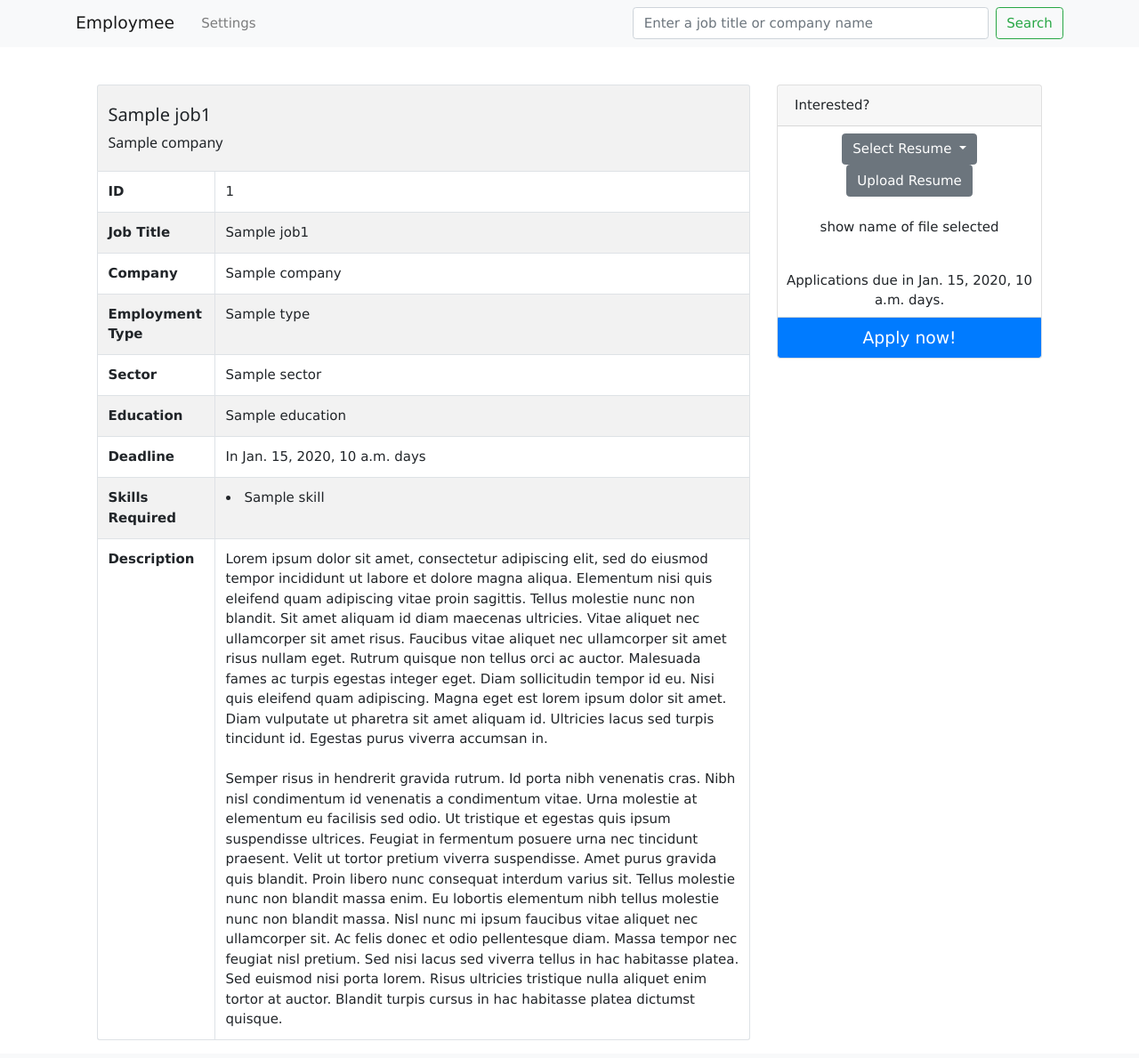
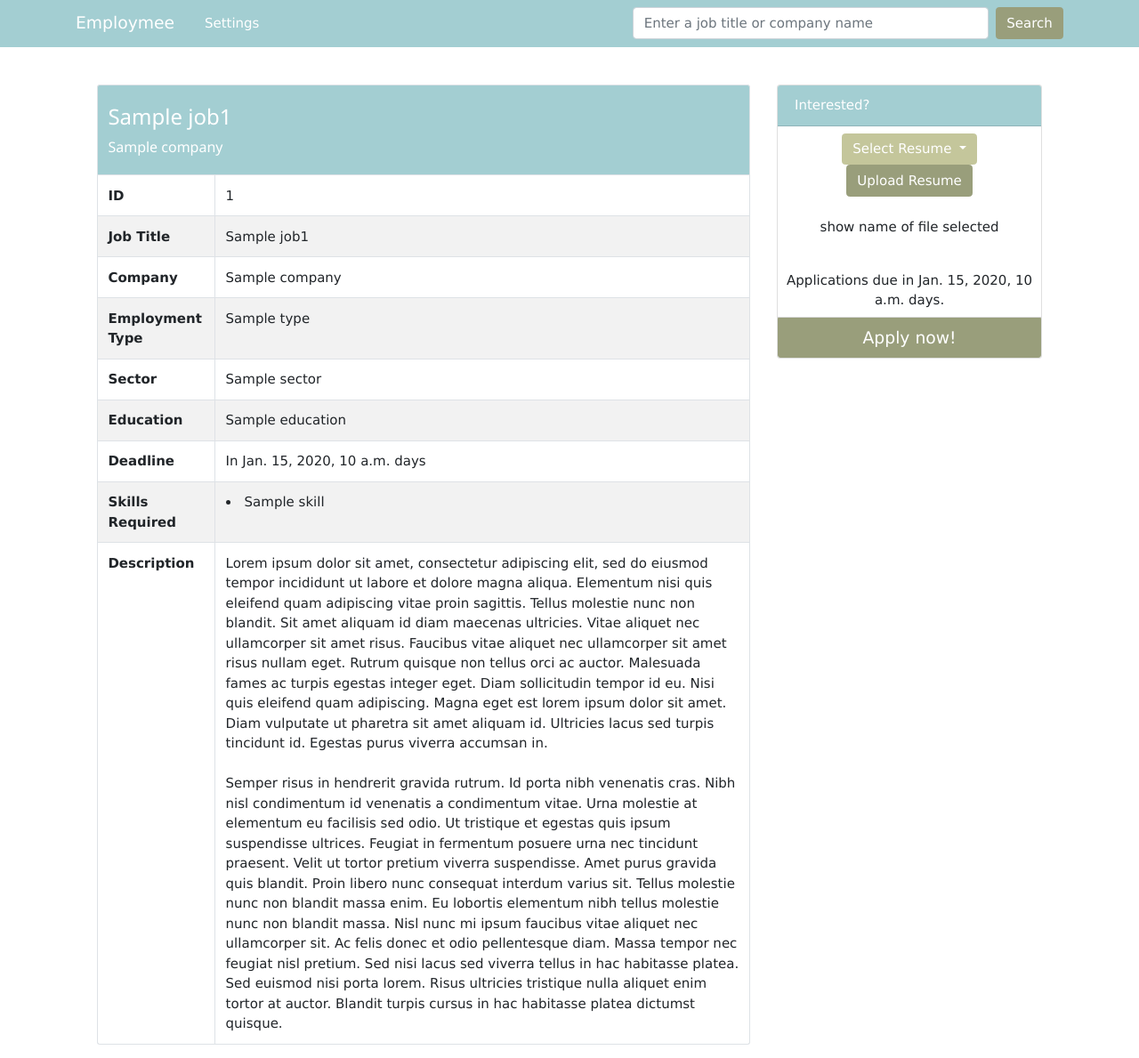
Before and after one commit to andrewzulaybar/employmee, a Django app: template jobportal/templates/jobportal/details/details.html in a window 1280 px wide. Shown: the whole page at 89% size. Run offline with Django 3.2, Linux system fonts and the light colour scheme; the template is opened without the code that fills it: most values are stand-ins (such as "Sample title", 1, 10 or a date in 2020); some libraries are stand-ins or nearby versions.

Commit message:
Edited css on all pages.

```diff
--- a/jobportal/static/jobportal/css/details.css
+++ b/jobportal/static/jobportal/css/details.css
@@ -8,6 +8,7 @@
 
 #tableheader{
     border-radius: 3px 3px 0px 0px;
+    background-color: #a3ced2;
 }
 
 #tablehlast{
--- a/jobportal/static/jobportal/css/login.css
+++ b/jobportal/static/jobportal/css/login.css
@@ -9,18 +9,8 @@
 }
 
 .loginmsgheart {
-    color: #F4D29A;
+    color: #edcb95;
     text-align: center;
-}
-
-.regbutton {
-    background: #999E7B;
-    text-color: white;
-}
-
-.loginbutton {
-    background: #d1d3a5;
-    text-color: white;
 }
 
 .loginbar {
@@ -32,11 +22,3 @@
 .loginrow {
     height:100%;
 }
-
-.login-header {
-    background-color: #F4D29A;
-}
-
-.login-header-text {
-    color: white;
-}
--- a/jobportal/static/jobportal/css/main.css
+++ b/jobportal/static/jobportal/css/main.css
@@ -5,16 +5,35 @@ html, body {
     padding-top: 40px;
 }
 
-.navbar {
-  overflow: hidden;
-  background-color: #333;
-  position: fixed; /* Set the navbar to fixed position */
-  top: 0; /* Position the navbar at the top of the page */
-  width: 100%; /* Full width */
-  z-index:1;
-}
-
 .scrollable{
     overflow-y: auto;
     max-height: 240px;
 }
+
+.btn:hover, .btn:focus, .btn:active, .btn.active, .open>.dropdown-toggle.btn {
+    color: #fff;
+    background-color: #edcb95;
+    border-color: #edcb95;
+}
+
+.btn-primary {
+    background: #c4c69b;
+    border-color: #c4c69b;
+    text-color: white;
+
+}
+
+.btn-success {
+    background: #999e7b;
+    border-color: #999e7b;
+    text-color: white;
+
+}
+
+.card-header {
+    background-color: #a3ced2;
+}
+
+.header-text {
+    color: white;
+}
--- /dev/null
+++ b/jobportal/static/jobportal/css/navbar.css
@@ -0,0 +1,135 @@
+.navbar {
+  overflow: hidden;
+  background-color: #a3ced2;
+  position: fixed; /* Set the navbar to fixed position */
+  top: 0; /* Position the navbar at the top of the page */
+  width: 100%; /* Full width */
+  z-index:1;
+}
+
+.navbar {
+  background-color: #a3ced2;
+}
+.navbar .navbar-brand {
+  color: #ffffff;
+}
+.navbar .navbar-brand:hover,
+.navbar .navbar-brand:focus {
+  color: #edcb95;
+}
+.navbar .navbar-text {
+  color: #ffffff;
+}
+.navbar .navbar-text a {
+  color: #edcb95;
+}
+.navbar .navbar-text a:hover,
+.navbar .navbar-text a:focus {
+  color: #edcb95;
+}
+.navbar .navbar-nav .nav-link {
+  color: #ffffff;
+  border-radius: .25rem;
+  margin: 0 0.25em;
+}
+.navbar .navbar-nav .nav-link:not(.disabled):hover,
+.navbar .navbar-nav .nav-link:not(.disabled):focus {
+  color: #edcb95;
+}
+.navbar .navbar-nav .nav-item.active .nav-link,
+.navbar .navbar-nav .nav-item.active .nav-link:hover,
+.navbar .navbar-nav .nav-item.active .nav-link:focus,
+.navbar .navbar-nav .nav-item.show .nav-link,
+.navbar .navbar-nav .nav-item.show .nav-link:hover,
+.navbar .navbar-nav .nav-item.show .nav-link:focus {
+  color: #edcb95;
+  background-color: #a3ced2;
+}
+.navbar .navbar-toggle {
+  border-color: #a3ced2;
+}
+.navbar .navbar-toggle:hover,
+.navbar .navbar-toggle:focus {
+  background-color: #a3ced2;
+}
+.navbar .navbar-toggle .navbar-toggler-icon {
+  color: #ffffff;
+}
+.navbar .navbar-collapse,
+.navbar .navbar-form {
+  border-color: #ffffff;
+}
+.navbar .navbar-link {
+  color: #ffffff;
+}
+.navbar .navbar-link:hover {
+  color: #edcb95;
+}
+
+@media (max-width: 575px) {
+  .navbar-expand-sm .navbar-nav .show .dropdown-menu .dropdown-item {
+    color: #ffffff;
+  }
+  .navbar-expand-sm .navbar-nav .show .dropdown-menu .dropdown-item:hover,
+  .navbar-expand-sm .navbar-nav .show .dropdown-menu .dropdown-item:focus {
+    color: #edcb95;
+  }
+  .navbar-expand-sm .navbar-nav .show .dropdown-menu .dropdown-item.active {
+    color: #edcb95;
+    background-color: #a3ced2;
+  }
+}
+
+@media (max-width: 767px) {
+  .navbar-expand-md .navbar-nav .show .dropdown-menu .dropdown-item {
+    color: #ffffff;
+  }
+  .navbar-expand-md .navbar-nav .show .dropdown-menu .dropdown-item:hover,
+  .navbar-expand-md .navbar-nav .show .dropdown-menu .dropdown-item:focus {
+    color: #edcb95;
+  }
+  .navbar-expand-md .navbar-nav .show .dropdown-menu .dropdown-item.active {
+    color: #edcb95;
+    background-color: #a3ced2;
+  }
+}
+
+@media (max-width: 991px) {
+  .navbar-expand-lg .navbar-nav .show .dropdown-menu .dropdown-item {
+    color: #ffffff;
+  }
+  .navbar-expand-lg .navbar-nav .show .dropdown-menu .dropdown-item:hover,
+  .navbar-expand-lg .navbar-nav .show .dropdown-menu .dropdown-item:focus {
+    color: #edcb95;
+  }
+  .navbar-expand-lg .navbar-nav .show .dropdown-menu .dropdown-item.active {
+    color: #edcb95;
+    background-color: #a3ced2;
+  }
+}
+
+@media (max-width: 1199px) {
+  .navbar-expand-xl .navbar-nav .show .dropdown-menu .dropdown-item {
+    color: #ffffff;
+  }
+  .navbar-expand-xl .navbar-nav .show .dropdown-menu .dropdown-item:hover,
+  .navbar-expand-xl .navbar-nav .show .dropdown-menu .dropdown-item:focus {
+    color: #edcb95;
+  }
+  .navbar-expand-xl .navbar-nav .show .dropdown-menu .dropdown-item.active {
+    color: #edcb95;
+    background-color: #a3ced2;
+  }
+}
+
+.navbar-expand .navbar-nav .show .dropdown-menu .dropdown-item {
+  color: #ffffff;
+}
+.navbar-expand .navbar-nav .show .dropdown-menu .dropdown-item:hover,
+.navbar-expand .navbar-nav .show .dropdown-menu .dropdown-item:focus {
+  color: #edcb95;
+}
+.navbar-expand .navbar-nav .show .dropdown-menu .dropdown-item.active {
+  color: #edcb95;
+  background-color: #a3ced2;
+}
--- a/jobportal/static/jobportal/css/sort-filter.css
+++ b/jobportal/static/jobportal/css/sort-filter.css
@@ -1,3 +1,7 @@
 .filterby {
     margin-top: 30px;
 }
+
+#filter-by, #sort-by {
+    background-color: #a3ced2;
+}
--- a/jobportal/templates/jobportal/base.html
+++ b/jobportal/templates/jobportal/base.html
@@ -14,6 +14,7 @@
         <link rel="stylesheet" type="text/css" href="{% static 'jobportal/css/login.css' %}">
         <link rel="stylesheet" type="text/css" href="{% static 'jobportal/css/home.css' %}">
         <link rel="stylesheet" type="text/css" href="{% static 'jobportal/css/sort-filter.css' %}">
+        <link rel="stylesheet" type="text/css" href="{% static 'jobportal/css/navbar.css' %}">
 
         <link rel="stylesheet" href="https://www.w3schools.com/w3css/4/w3.css">
         <link rel="stylesheet" href="https://cdnjs.cloudflare.com/ajax/libs/font-awesome/4.7.0/css/font-awesome.min.css">
@@ -22,7 +23,7 @@
     </head>
     <body id="override">
     {% block whole-navbar %}
-        <nav class="navbar navbar-fixed-top navbar-expand-lg navbar-light bg-light">
+        <nav class="navbar navbar-fixed-top navbar-expand-lg">
             <div class="container">
                 {% block employmee %}
                 <a class="navbar-brand" href="{% url 'home' %}">Employmee</a>
@@ -44,9 +45,10 @@
                         <input class="form-control mr-sm-2" type="text" placeholder="Enter a job title or company name"
                                style="width: 400px;">
                         {% endblock search %}
-                        <button class="btn btn-outline-success my-2 my-sm-0" type="submit">Search</button>
+                        <button class="btn btn-success my-2 my-sm-0" type="submit">Search</button>
                     </form>
                 </div>
+            </div>
         </nav>
     {% endblock whole-navbar %}
 
--- a/jobportal/templates/jobportal/create-posting.html
+++ b/jobportal/templates/jobportal/create-posting.html
@@ -22,7 +22,7 @@
 <div class="col-10 offset-1">
     <div class="card p-0">
         <div class="card-header">
-            Create Posting
+            <div class="text header-text">Create Posting</div>
         </div>
         <div class="card-body">
             <form>
@@ -59,13 +59,13 @@
                     <span style="float:left;"><input type="text" class="form-control"></span>
                     <span style="float:left;" class="text ml-2 mr-2"><input type="text" class="form-control"></span>
                     <span style="float:left;" class="text mt-2"><label>years of experience</label></span>
-                    <button type="submit" class="btn btn-link btn-sm mt ml-3">+ Add another skill</button>
+                    <button type="submit" class="btn btn-link btn-sm mt ml-3" id="add-skill">+ Add another skill</button>
                 </div>
                 <div class="form-group">
                     <label>Description</label>
                     <input type="text" class="form-control">
                 </div>
-                <button type="submit" class="btn btn-primary">Post Job</button>
+                <button type="submit" class="btn btn-success">Post Job</button>
             </form>
         </div>
     </div>
--- a/jobportal/templates/jobportal/details/details.html
+++ b/jobportal/templates/jobportal/details/details.html
@@ -11,8 +11,8 @@
             <tr>
                 <td colspan="2" id="tableheader">
                     {% block tableheader %}{% endblock tableheader %}
-                    <div class="text-md-left"><h4>{{ job.job1.title }}</h4>
-                        <h6>{{ job.job1.company }}</h6></div></td></tr>
+                    <div class="text header-text"><div class="text-md-left"><h3>{{ job.job1.title }}</h3>
+                        <h6>{{ job.job1.company }}</h6></div></div></td></tr>
             {% block details %}
             <tr>
                 <th scope="row" class="details">ID</th>
@@ -65,12 +65,12 @@
     <div class="col-sm-6 col-md-3">
         <div class="card mt-3">
             <div class="card-header">
-                Interested?
+                <div class="text header-text">Interested?</div>
             </div>
             <div class="card-body p-2 text-center">
                 <div class="dropdown">
                     <div class="btn-group align-middle">
-                        <button class="btn btn-m btn-secondary dropdown-toggle"
+                        <button class="btn btn-m btn-primary dropdown-toggle"
                                 type="button" id="dropdownMenu1" data-toggle="dropdown"
                                 aria-haspopup="true" aria-expanded="false">
                             Select Resume
@@ -80,13 +80,13 @@
                             <a class="dropdown-item" href="#!">Resume2</a>
                         </div>
                     </div>
-                    <button type="button" class="btn btn-m btn-secondary">Upload Resume</button>
+                    <button type="button" class="btn btn-m btn-success">Upload Resume</button>
                 </div>
                 <p class="card-text"><br>show name of file selected</p>
                 <p class="card-text"><br>Applications due in {{ job.job1.deadline }} days.</p>
             </div>
             <div class="card-footer p-0">
-                <button type="button" class="btn btn-lg btn-primary btn-block" id="apply">Apply now!</button>
+                <button type="button" class="btn btn-lg btn-success btn-block" id="apply">Apply now!</button>
             </div>
         </div>
     </div>
--- a/jobportal/templates/jobportal/settings/settings-comp.html
+++ b/jobportal/templates/jobportal/settings/settings-comp.html
@@ -24,7 +24,7 @@
 <div class="col-10 offset-1">
     <div class="card mt-4">
         <div class="card-header">
-            Your Branches
+            <div class="text header-text">Your Branches</div>
         </div>
         <div class="card-body">
             <table class="table table-striped">
--- a/jobportal/templates/jobportal/sidebar/sort-by.html
+++ b/jobportal/templates/jobportal/sidebar/sort-by.html
@@ -1,5 +1,5 @@
 <div class="card">
-    <div class="card-header text-center" id="sort-by">Sort by...</div>
+    <div class="card-header text-center" id="sort-by"><div class="text header-text">Sort by...</div></div>
     <div class="card-body p-3">
         <form action="#" method="get">
             <input type="submit" class="btn btn-primary btn-block m-1" value="Company">
```
Also changed, not shown: jobportal/templates/jobportal/login.html (+6 -6 lines), jobportal/templates/jobportal/settings/settings.html (+8 -8 lines), jobportal/templates/jobportal/sidebar/filter-by.html (+8 -8 lines).
